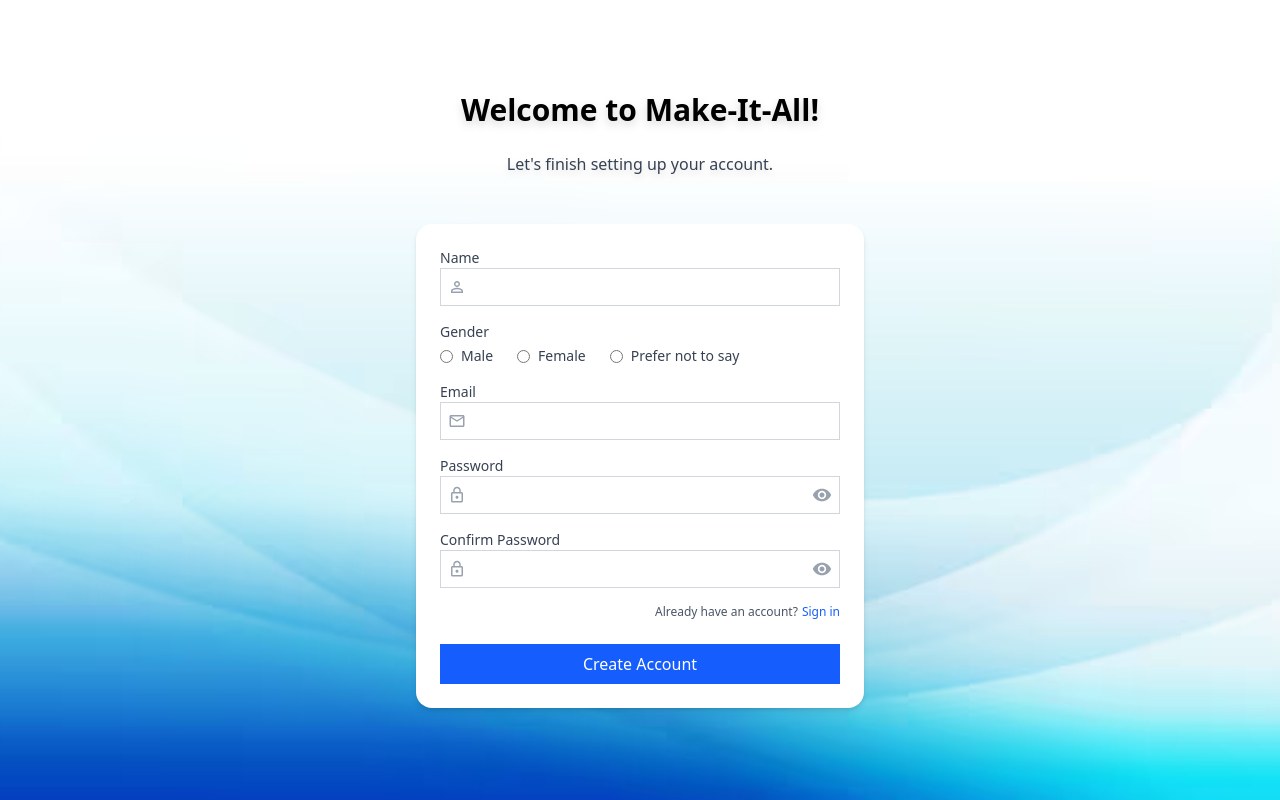
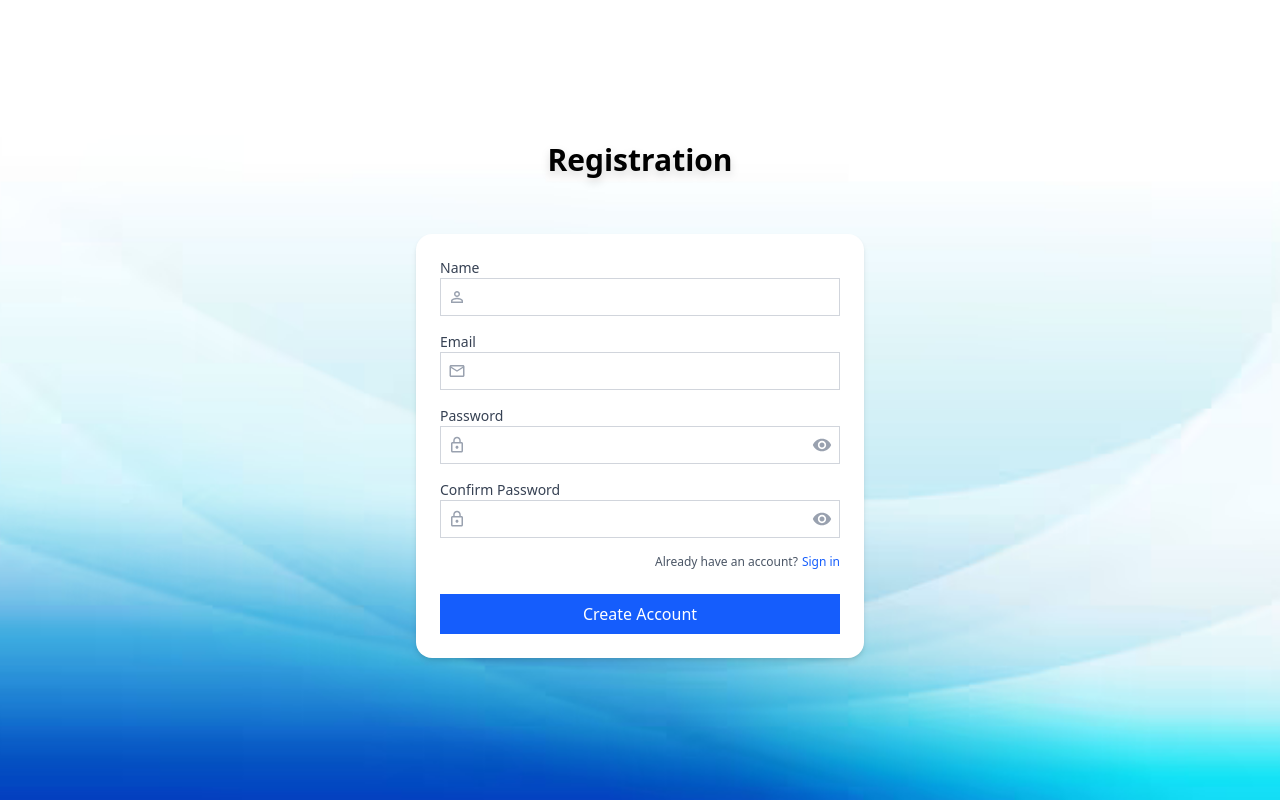
Before and after one commit to 17nbist/COB290-2025-Team-5, a Next.js app: page /login/registration in a window 1280 px wide. Built offline with nearby package versions, Linux system fonts and the light colour scheme.

Commit message:
Revert "[sn]Its better but i may go back and change it tommorow"

```diff
--- a/src/app/login/registration/UrlForm.js
+++ b/src/app/login/registration/UrlForm.js
@@ -7,7 +7,6 @@ import Link from "next/link";
 
 export default function UrlForm() {
 	const [name, setName] = React.useState("");
-	const [gender, setGender] = React.useState("");
 	const [email, setEmail] = React.useState("");
 	const [password, setPassword] = React.useState("");
 	const [confirmPassword, setConfirmPassword] = React.useState("");
@@ -16,15 +15,8 @@ export default function UrlForm() {
 	const [showPassword, setShowPassword] = React.useState(false);
 	const [showConfirmPassword, setShowConfirmPassword] = React.useState(false);
 
+	// 🔍 Live validation logic
 	const validateForm = () => {
-		if (!name.trim()) {
-			setError("Please enter your name.");
-			return false;
-		}
-		if (!gender) {
-			setError("Please select your gender.");
-			return false;
-		}
 		if (!/^[^\s@]+@[^\s@]+\.[^\s@]+$/.test(email)) {
 			setError("Please enter a valid email address.");
 			return false;
@@ -47,31 +39,25 @@ export default function UrlForm() {
 
 		setSuccess(true);
 		setError("");
-		console.log({ name, gender, email, password });
+		console.log({ name, email, password });
 
+		// Clear form fields after success
 		setName("");
-		setGender("");
 		setEmail("");
 		setPassword("");
 		setConfirmPassword("");
 
+		// Hide success message after 3 seconds
 		setTimeout(() => setSuccess(false), 3000);
 	};
 
 	return (
 		<div className="w-full flex flex-col items-center">
-
-			<motion.form
-				initial={{ opacity: 0, rotate: -5 }}
-				animate={{ opacity: 1, rotate: 0 }}
-				transition={{
-					duration: 0.8,
-					ease: "easeOut",
-				}}
+			<form
+				onSubmit={handleSubmit}
 				className="bg-white p-6 rounded-2xl shadow-md w-full max-w-md flex flex-col gap-4 mt-8"
-				onSubmit={handleSubmit}
 			>
-
+				{/* Name */}
 				<label className="flex flex-col text-sm text-gray-700">
 					Name
 					<div className="relative flex items-center">
@@ -86,47 +72,7 @@ export default function UrlForm() {
 					</div>
 				</label>
 
-
-				<label className="flex flex-col text-sm text-gray-700">
-					Gender
-					<div className="flex items-center gap-6 mt-1">
-						<label className="flex items-center gap-2">
-							<input
-								type="radio"
-								name="gender"
-								value="male"
-								checked={gender === "male"}
-								onChange={(e) => setGender(e.target.value)}
-								className="text-blue-600 focus:ring-blue-500"
-							/>
-							<span>Male</span>
-						</label>
-						<label className="flex items-center gap-2">
-							<input
-								type="radio"
-								name="gender"
-								value="female"
-								checked={gender === "female"}
-								onChange={(e) => setGender(e.target.value)}
-								className="text-blue-600 focus:ring-blue-500"
-							/>
-							<span>Female</span>
-						</label>
-						<label className="flex items-center gap-2">
-							<input
-								type="radio"
-								name="gender"
-								value="prefer_not_to_say"
-								checked={gender === "prefer_not_to_say"}
-								onChange={(e) => setGender(e.target.value)}
-								className="text-blue-600 focus:ring-blue-500"
-							/>
-							<span>Prefer not to say</span>
-						</label>
-					</div>
-				</label>
-
-
+				{/* Email */}
 				<label className="flex flex-col text-sm text-gray-700">
 					Email
 					<div className="relative flex items-center">
@@ -145,7 +91,7 @@ export default function UrlForm() {
 					</div>
 				</label>
 
-
+				{/* Password */}
 				<label className="flex flex-col text-sm text-gray-700">
 					Password
 					<div className="relative flex items-center">
@@ -177,7 +123,7 @@ export default function UrlForm() {
 					</div>
 				</label>
 
-
+				{/* Confirm Password */}
 				<label className="flex flex-col text-sm text-gray-700">
 					Confirm Password
 					<div className="relative flex items-center">
@@ -207,7 +153,7 @@ export default function UrlForm() {
 					</div>
 				</label>
 
-
+				{/* Error */}
 				<AnimatePresence>
 					{error && (
 						<motion.p
@@ -221,7 +167,7 @@ export default function UrlForm() {
 					)}
 				</AnimatePresence>
 
-
+				{/* Already have an account */}
 				<div className="flex justify-end items-center text-xs">
 					<span className="text-gray-600">Already have an account?</span>
 					<Link
@@ -232,16 +178,16 @@ export default function UrlForm() {
 					</Link>
 				</div>
 
-
+				{/* Submit */}
 				<button
 					type="submit"
 					className="bg-blue-600 hover:bg-blue-700 text-white rounded-md py-2 mt-2 transition-all"
 				>
 					Create Account
 				</button>
-			</motion.form>
+			</form>
 
-
+			{/* ✨ Animated success message */}
 			<AnimatePresence>
 				{success && (
 					<motion.div
--- a/src/app/login/registration/page.js
+++ b/src/app/login/registration/page.js
@@ -8,6 +8,9 @@ import UrlForm from "./UrlForm";
 export default function RegistrationPage() {
   const [email, setEmail] = useState("");
 
+  useEffect(() => {
+    document.title = "Registration | Make-It-All";
+  }, []);
 
 
   return (
@@ -23,16 +26,8 @@ export default function RegistrationPage() {
         transition={{ duration: 0.4 }}
         className="text-3xl font-bold mb-6 text-blue drop-shadow-lg"
       >
-        Welcome to Make-It-All!
+        Registration
       </motion.h1>
-      <motion.div
-        initial={{ opacity: 0, y: 20 }}
-        animate={{ opacity: 1, y: 0 }}
-        transition={{ duration: 0.4, delay: 0.2 }}
-        className="mb-4 text-center text-gray-700 drop-shadow-md"
-      >
-        Let's finish setting up your account.
-      </motion.div>
       <UrlForm/>
     </div>
   );
```
